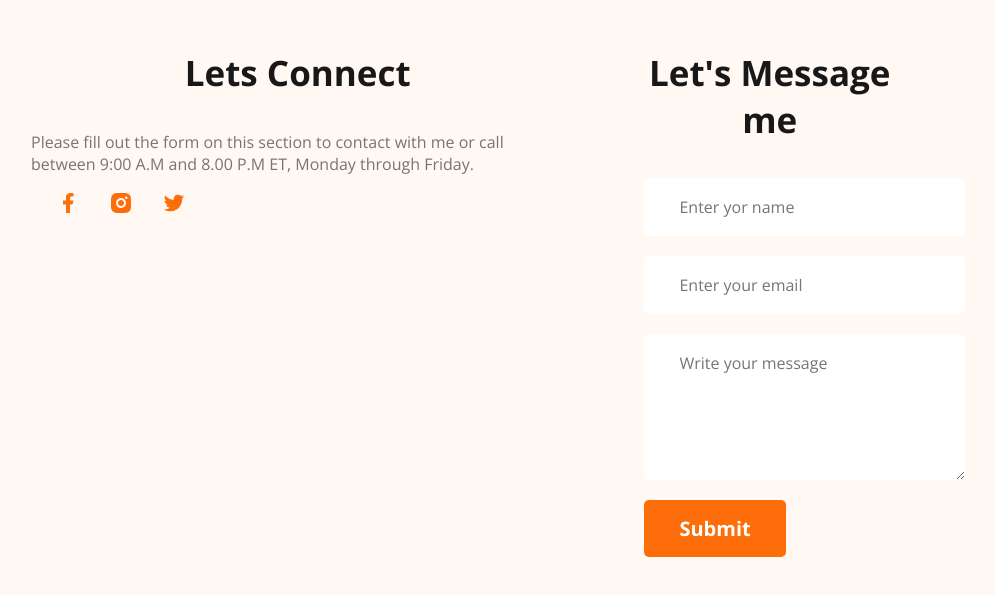
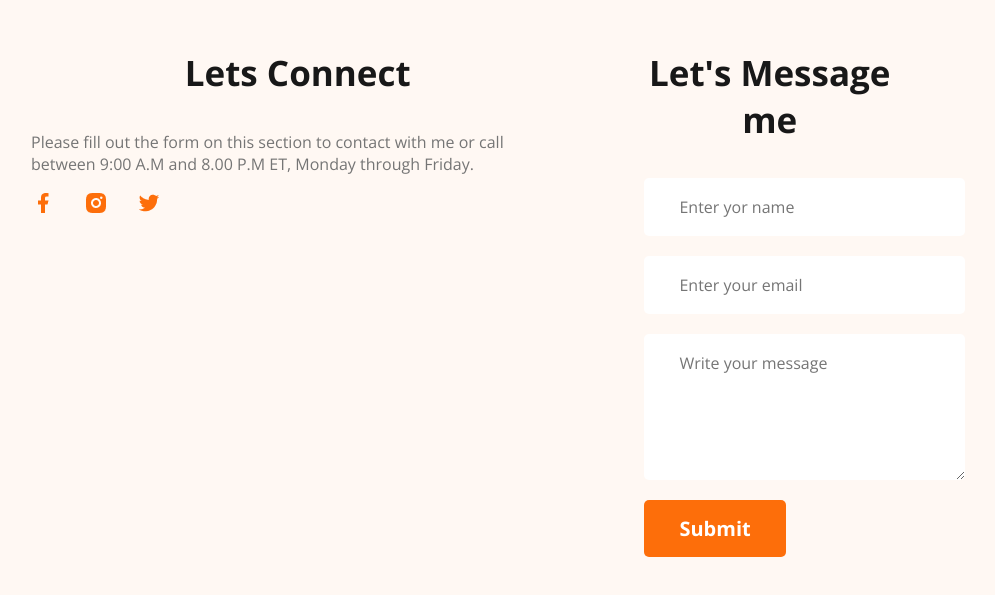
Before and after one commit to md-abu-hanif/dev-por-first, a plain HTML site: page index.html in a window 1280 px wide. Shown: the part 3464-4059 px from the top of the page, without its empty margins (177-1172 px from the left). Drawn offline with nearby package versions, Linux system fonts and the light colour scheme.

Commit message:
final commit

```diff
--- a/index.html
+++ b/index.html
@@ -173,9 +173,12 @@
                 <p class="skills-discription">Please fill out the form on this section to contact with me or call
                     between 9:00 A.M and 8.00 P.M ET, Monday through Friday.</p>
                 <div class="social-links">
-                    <a href=""><img src="images/icons/facebook.png" alt=""></a>
-                    <a href=""><img src="images/icons/insta.png" alt=""></a>
-                    <a href=""><img src="images/icons/twitter.png" alt=""></a>
+                    <a target="_blank" href="https://www.facebook.com/SulcusHanif"><img src="images/icons/facebook.png"
+                            alt=""></a>
+                    <a target="_blank" href="https://www.instagram.com/sulcushanif/"><img src="images/icons/insta.png"
+                            alt=""></a>
+                    <a target="_blank" href="https://twitter.com/SulcusAbuHanif"><img src="images/icons/twitter.png"
+                            alt=""></a>
                 </div>
             </div>
 
--- a/styles/style.css
+++ b/styles/style.css
@@ -194,7 +194,7 @@ main section {
 }
 
 .social-links a {
-    margin-left: 25px;
+    margin-right: 25px;
 }
 .footer-column {
     width: 50%;
```
